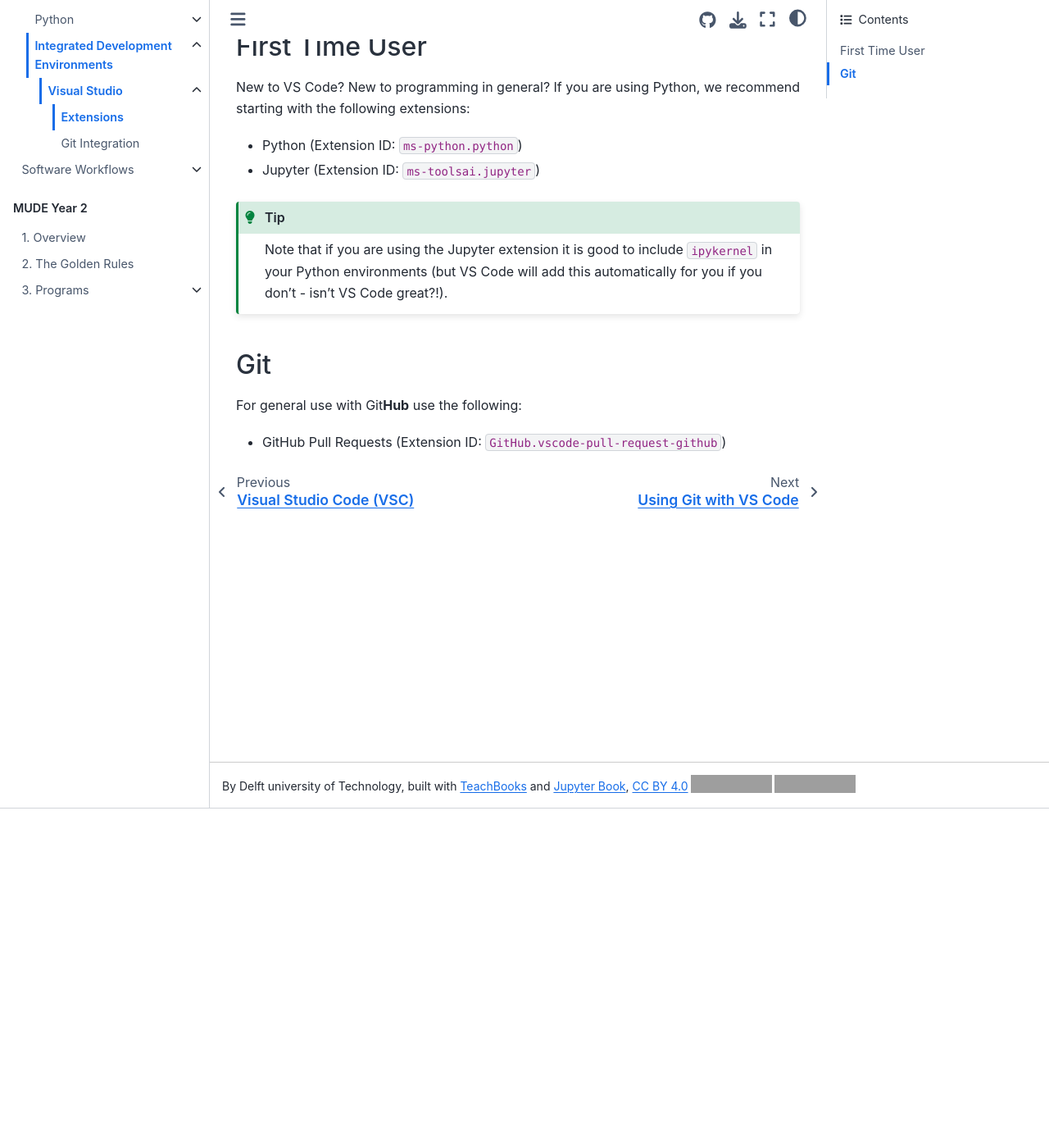
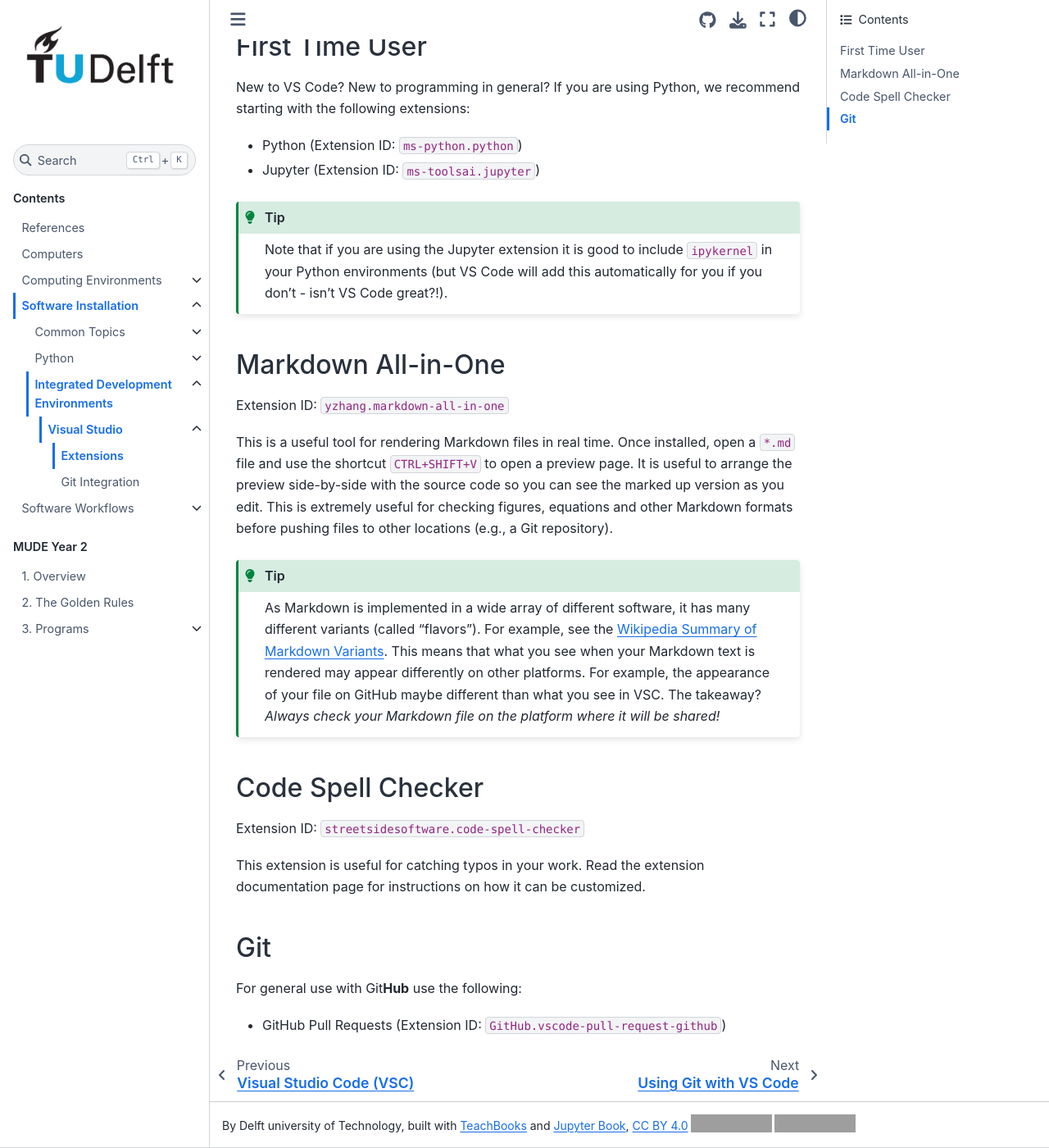
Before and after one commit to TeachBooks/learn-programming, a Jupyter Book: the page built from book/install/ide/vsc/extensions.md, in a window 1280 px wide and 1400 px high, scrolled down 414 px. Shown: the whole window at 82% size. Built offline with Jupyter Book 1.0.4 settings and Sphinx 7.4.7 and the Sphinx Book theme 1.1.4, drawn with Linux system fonts in a browser that asks for light colours; comment, search, counter and statistics services are not loaded; grey boxes are pictures that could not be loaded.

Commit message:
add extensions

````diff
--- a/book/install/ide/vsc/extensions.md
+++ b/book/install/ide/vsc/extensions.md
@@ -18,6 +18,22 @@
 Note that if you are using the Jupyter extension it is good to include `ipykernel` in your Python environments (but VS Code will add this automatically for you if you don't - isn't VS Code great?!).
 ```
 
+## Markdown All-in-One
+
+Extension ID: `yzhang.markdown-all-in-one`
+
+This is a useful tool for rendering Markdown files in real time. Once installed, open a `*.md` file and use the shortcut `CTRL+SHIFT+V` to open a preview page. It is useful to arrange the preview side-by-side with the source code so you can see the marked up version as you edit. This is extremely useful for checking figures, equations and other Markdown formats before pushing files to other locations (e.g., a Git repository).
+
+```{tip}
+As Markdown is implemented in a wide array of different software, it has many different variants (called "flavors"). For example, see the [Wikipedia Summary of Markdown Variants](https://en.wikipedia.org/wiki/Markdown#Variants). This means that what you see when your Markdown text is rendered may appear differently on other platforms. For example, the appearance of your file on GitHub maybe different than what you see in VSC. The takeaway? _Always check your Markdown file on the platform where it will be shared!_
+```
+
+## Code Spell Checker
+
+Extension ID: `streetsidesoftware.code-spell-checker`
+
+This extension is useful for catching typos in your work. Read the extension documentation page for instructions on how it can be customized.
+
 ## Git
 
 For general use with Git**Hub** use the following:
````
